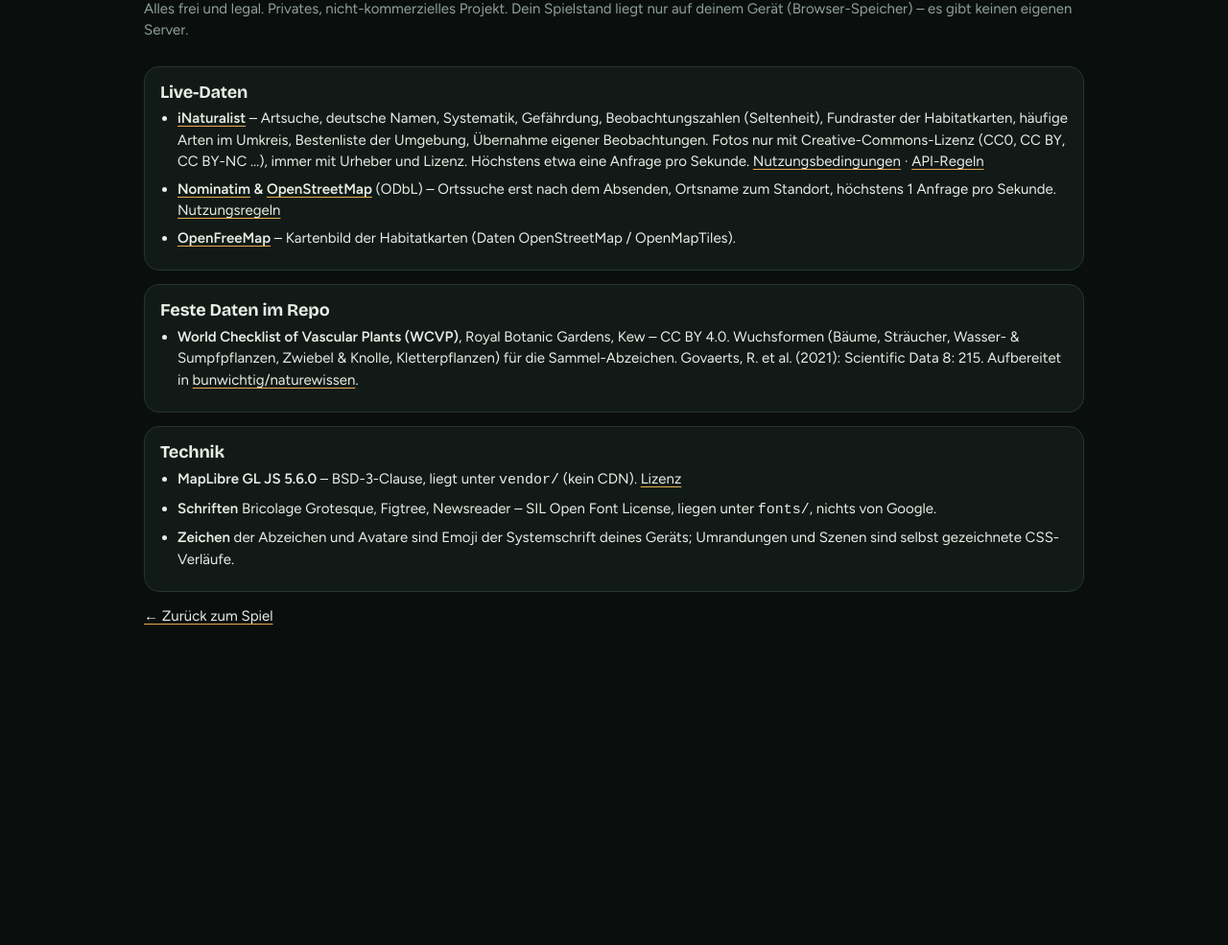
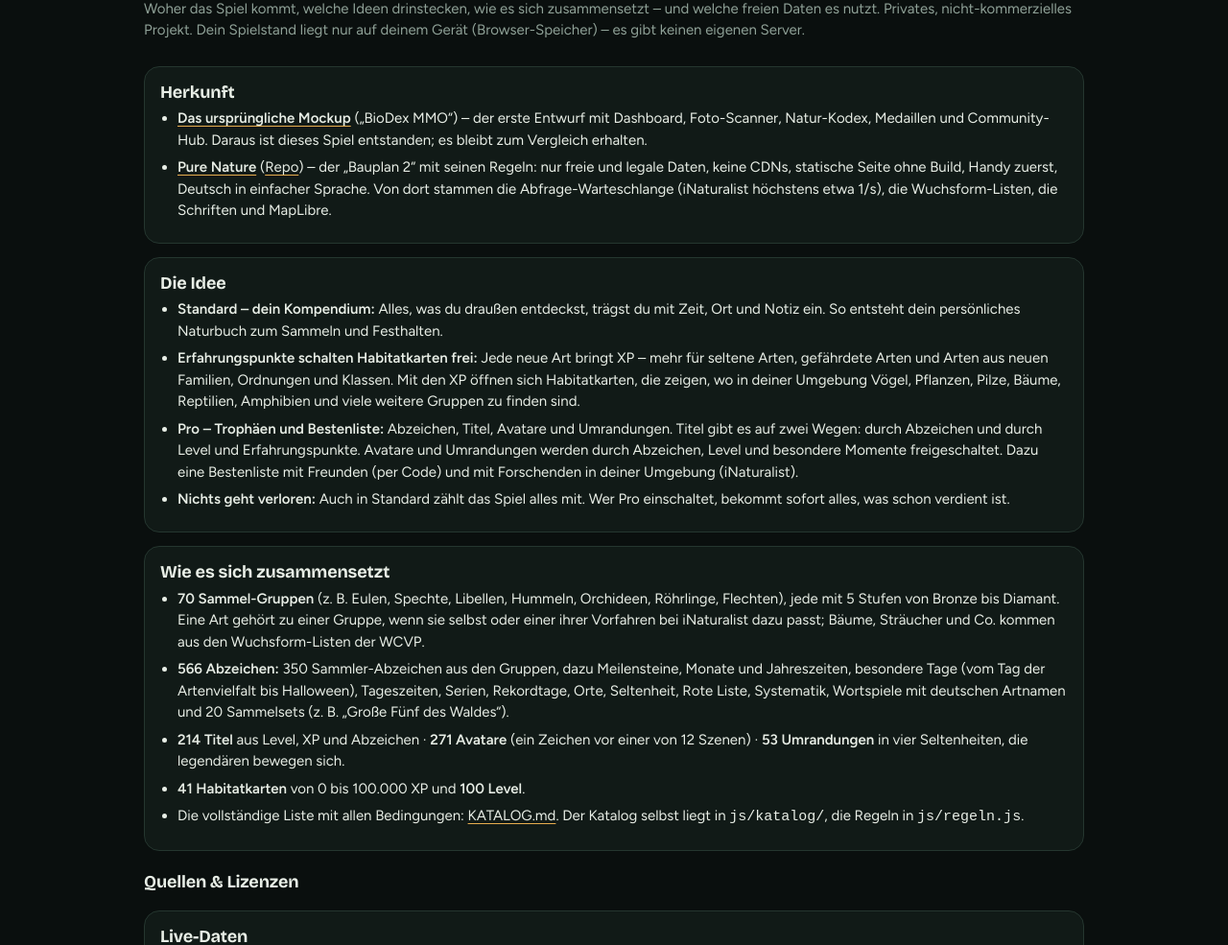
Before and after one commit to bunwichtig/nature, a plain HTML site: page quellen.html in a window 1280 px wide. Shown: the part 99-1084 px from the top of the page at 96% size. Before the commit the page ends 800 px from the top, so only its background shows below. Drawn offline with Linux system fonts and the light colour scheme.

Commit message:
Seite „Herkunft & Quellen“: Herkunft, Idee, Aufbau des Spiels und Link zum ursprünglichen Mockup
Co-Authored-By: Claude Opus 5.5 <noreply@anthropic.com>
Claude-Session: https://claude.ai/code/session_014rmM4axfB59JrCcffjXzWZ

```diff
--- a/js/app.js
+++ b/js/app.js
@@ -391,7 +391,7 @@ function seiteProfil(){
     <li>Gefährdete Art +50 · erste Art einer neuen Gattung +10, Familie +20, Ordnung +40, Klasse +80</li>
     <li>Bekannte Art wiedergesehen: +5 (einmal pro Tag und Art) · Notiz +3 · nur bis zur Gruppe bestimmt: +15</li>
     <li>${LEVEL_MAX} Level. Habitatkarten von 0 bis ${fmt(HABITATE[HABITATE.length - 1].xp)} XP.</li></ul>
-    <p><a href="quellen.html">Quellen und Lizenzen</a></p></section>`;
+    <p><a href="quellen.html">Herkunft & Quellen</a> · <a href="archiv/mockup/">Ursprüngliches Mockup</a></p></section>`;
 }
 
 async function importieren(){
--- a/quellen.html
+++ b/quellen.html
@@ -3,14 +3,36 @@
 <head>
 <meta charset="utf-8">
 <meta name="viewport" content="width=device-width, initial-scale=1">
-<title>Quellen & Lizenzen · Pure Nature – Kompendium</title>
+<title>Herkunft & Quellen · Pure Nature – Kompendium</title>
 <link rel="stylesheet" href="css/app.css">
 <style>body{padding-bottom:30px} main{max-width:760px} li{margin-bottom:6px} .karte ul{padding-left:18px;margin:0}</style>
 </head>
 <body>
 <header class="top"><a class="brand" href="./">Pure Nature <span>Kompendium</span></a></header>
 <main class="wrap">
-  <div class="kopfzeile"><h1>Quellen & Lizenzen</h1><p class="muted">Alles frei und legal. Privates, nicht-kommerzielles Projekt. Dein Spielstand liegt nur auf deinem Gerät (Browser-Speicher) – es gibt keinen eigenen Server.</p></div>
+  <div class="kopfzeile"><h1>Herkunft & Quellen</h1><p class="muted">Woher das Spiel kommt, welche Ideen drinstecken, wie es sich zusammensetzt – und welche freien Daten es nutzt. Privates, nicht-kommerzielles Projekt. Dein Spielstand liegt nur auf deinem Gerät (Browser-Speicher) – es gibt keinen eigenen Server.</p></div>
+
+  <section class="karte"><h2>Herkunft</h2><ul>
+    <li><b><a href="archiv/mockup/">Das ursprüngliche Mockup</a></b> („BioDex MMO“) – der erste Entwurf mit Dashboard, Foto-Scanner, Natur-Kodex, Medaillen und Community-Hub. Daraus ist dieses Spiel entstanden; es bleibt zum Vergleich erhalten.</li>
+    <li><b><a href="https://bunwichtig.github.io/naturewissen/">Pure Nature</a></b> (<a href="https://github.com/bunwichtig/naturewissen">Repo</a>) – der „Bauplan 2“ mit seinen Regeln: nur freie und legale Daten, keine CDNs, statische Seite ohne Build, Handy zuerst, Deutsch in einfacher Sprache. Von dort stammen die Abfrage-Warteschlange (iNaturalist höchstens etwa 1/s), die Wuchsform-Listen, die Schriften und MapLibre.</li>
+  </ul></section>
+
+  <section class="karte"><h2>Die Idee</h2><ul>
+    <li><b>Standard – dein Kompendium:</b> Alles, was du draußen entdeckst, trägst du mit Zeit, Ort und Notiz ein. So entsteht dein persönliches Naturbuch zum Sammeln und Festhalten.</li>
+    <li><b>Erfahrungspunkte schalten Habitatkarten frei:</b> Jede neue Art bringt XP – mehr für seltene Arten, gefährdete Arten und Arten aus neuen Familien, Ordnungen und Klassen. Mit den XP öffnen sich Habitatkarten, die zeigen, wo in deiner Umgebung Vögel, Pflanzen, Pilze, Bäume, Reptilien, Amphibien und viele weitere Gruppen zu finden sind.</li>
+    <li><b>Pro – Trophäen und Bestenliste:</b> Abzeichen, Titel, Avatare und Umrandungen. Titel gibt es auf zwei Wegen: durch Abzeichen und durch Level und Erfahrungspunkte. Avatare und Umrandungen werden durch Abzeichen, Level und besondere Momente freigeschaltet. Dazu eine Bestenliste mit Freunden (per Code) und mit Forschenden in deiner Umgebung (iNaturalist).</li>
+    <li><b>Nichts geht verloren:</b> Auch in Standard zählt das Spiel alles mit. Wer Pro einschaltet, bekommt sofort alles, was schon verdient ist.</li>
+  </ul></section>
+
+  <section class="karte"><h2>Wie es sich zusammensetzt</h2><ul>
+    <li><b>70 Sammel-Gruppen</b> (z. B. Eulen, Spechte, Libellen, Hummeln, Orchideen, Röhrlinge, Flechten), jede mit 5 Stufen von Bronze bis Diamant. Eine Art gehört zu einer Gruppe, wenn sie selbst oder einer ihrer Vorfahren bei iNaturalist dazu passt; Bäume, Sträucher und Co. kommen aus den Wuchsform-Listen der WCVP.</li>
+    <li><b>566 Abzeichen:</b> 350 Sammler-Abzeichen aus den Gruppen, dazu Meilensteine, Monate und Jahreszeiten, besondere Tage (vom Tag der Artenvielfalt bis Halloween), Tageszeiten, Serien, Rekordtage, Orte, Seltenheit, Rote Liste, Systematik, Wortspiele mit deutschen Artnamen und 20 Sammelsets (z. B. „Große Fünf des Waldes“).</li>
+    <li><b>214 Titel</b> aus Level, XP und Abzeichen · <b>271 Avatare</b> (ein Zeichen vor einer von 12 Szenen) · <b>53 Umrandungen</b> in vier Seltenheiten, die legendären bewegen sich.</li>
+    <li><b>41 Habitatkarten</b> von 0 bis 100.000 XP und <b>100 Level</b>.</li>
+    <li>Die vollständige Liste mit allen Bedingungen: <a href="https://github.com/bunwichtig/nature/blob/main/KATALOG.md">KATALOG.md</a>. Der Katalog selbst liegt in <code>js/katalog/</code>, die Regeln in <code>js/regeln.js</code>.</li>
+  </ul></section>
+
+  <h2 style="margin-top:8px">Quellen & Lizenzen</h2>
 
   <section class="karte"><h2>Live-Daten</h2><ul>
     <li><b><a href="https://www.inaturalist.org">iNaturalist</a></b> – Artsuche, deutsche Namen, Systematik, Gefährdung, Beobachtungszahlen (Seltenheit), Fundraster der Habitatkarten, häufige Arten im Umkreis, Bestenliste der Umgebung, Übernahme eigener Beobachtungen. Fotos nur mit Creative-Commons-Lizenz (CC0, CC BY, CC BY-NC …), immer mit Urheber und Lizenz. Höchstens etwa eine Anfrage pro Sekunde. <a href="https://www.inaturalist.org/pages/terms">Nutzungsbedingungen</a> · <a href="https://www.inaturalist.org/pages/api+recommended+practices">API-Regeln</a></li>
```
Also changed, not shown: index.html (+1 -1 lines).
